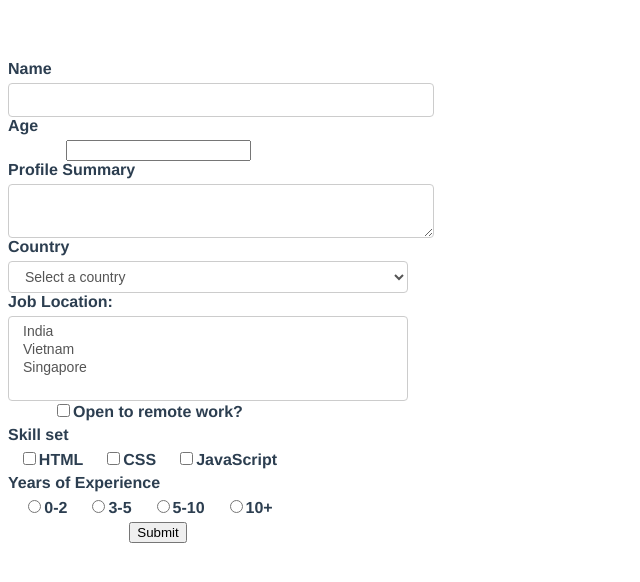
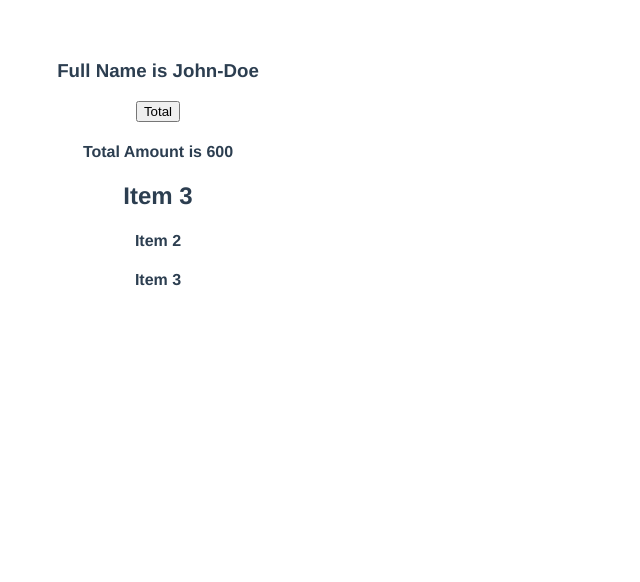
Before and after one commit to djGopinath/vue_js, a Vue app: page / in a window 1280 px wide. Shown: the top 582 px of the page, without its empty margins (0-640 px from the left). Built offline with nearby package versions, Linux system fonts and the light colour scheme.

Commit message:
Added computed Properties.

```diff
--- a/src/App.vue
+++ b/src/App.vue
@@ -1,84 +1,13 @@
 <template>
-<form @submit.prevent="submitForm">
-    <div>
-      <label>Name</label>
-      <input type="text" id="name" v-model.trim.lazy="formValues.name"/>
-    </div>
-
-     <div>
-      <label for="age">Age</label>
-      <input type="number" id="age" v-model.number="formValues.age"/>
-    </div>
-
-     <div>
-      <label>Profile Summary</label>
-      <textarea v-model="formValues.profileSummary" />
-    </div>
-
-     <div>
-      <label>Country</label>
-      <select v-model="formValues.country">
-        <option value="">Select a country</option>
-        <option value="india">India</option>
-        <option value="vietnam">Vietnam</option>
-        <option value="singapore">Singapore</option>
-      </select>
-    </div>
-
-    <div>
-      <label for="jobLocation">Job Location:</label>
-      <select v-model="formValues.jobLocation" multiple>
-        <option value="india">India</option>
-        <option value="vietnam">Vietnam</option>
-        <option value="singapore">Singapore</option>
-      </select>
-    </div>
-
-    <div>
-      <input type="checkbox" v-model="formValues.remoteWork" true-value="yes" false-value="no" />
-      <label>Open to remote work?</label>
-    </div>
-
-    <div>
-      <label>Skill set</label>
-      <input
-        type="checkbox"
-        id="html"
-        value="html"
-        v-model="formValues.skillSet"
-      />
-      <label>HTML</label>
-      <input
-        type="checkbox"
-        id="css"
-        value="css"
-        v-model="formValues.skillSet"
-      />
-      <label>CSS</label>
-      <input
-        type="checkbox"
-        id="javascript"
-        value="javascript"
-        v-model="formValues.skillSet"
-      />
-      <label>JavaScript</label>
-    </div>
-
-     <div>
-      <label>Years of Experience</label>
-      <input type="radio" value="0-2" v-model="formValues.yearsOfExperience" />
-      <label>0-2</label>
-      <input type="radio" value="3-5" v-model="formValues.yearsOfExperience" />
-      <label>3-5</label>
-      <input type="radio" value="6-10" v-model="formValues.yearsOfExperience" />
-      <label>5-10</label>
-      <input type="radio" value="10+" v-model="formValues.yearsOfExperience" />
-      <label>10+</label>
-    </div>
-    <div>
-      <button>Submit</button>
-    </div>
-</form>
+  <h3>Full Name is {{fullname}}</h3>
+  <button @click="items.push({id:4,
+        name:'Item 4',
+        price:400})">Total</button>
+  <h4>Total Amount is {{total}}</h4>
+ <template  v-for="item in items" :key="item.id">
+  <h2 v-if="item.price>200">{{item.name}}</h2>
+ </template>
+ <h4 v-for="it in expensiveItem" :key="it.id">{{it.name}}</h4>
 </template>
 
 <script>
@@ -87,24 +16,37 @@ export default {
   name: 'App',
   data(){
     return{
-      formValues:{
-        name:'',
-        profileSummary:'',
-        country:'',
-        jobLocation:[],
-        remoteWork:"no",
-        skillSet:[],
-        yearsOfExperience:'',
-        age:null
-      }
-
+      firstName:'John',
+      lastName:'Doe',
+      items:[{
+        id:1,
+        name:'Item 1',
+        price:100
+      },
+      {
+        id:2,
+        name:'Item 2',
+        price:200
+      },
+      {
+        id:3,
+        name:'Item 3',
+        price:300
+      }]
     };
   },
-  methods:{
-    submitForm() {
-      console.log('form values', this.formValues)
-    },
+  methods:{},
+  computed:{
+  fullname(){
+    return `${this.firstName}-${this.lastName}`;
+  },
+  total(){
+    return this.items.reduce((total,curr)=>(total=total+curr.price),0)
+  },
+  expensiveItem(){
+    return this.items.filter((item)=>item.price > 100)
   }
+}
 }
 </script>
 
```
